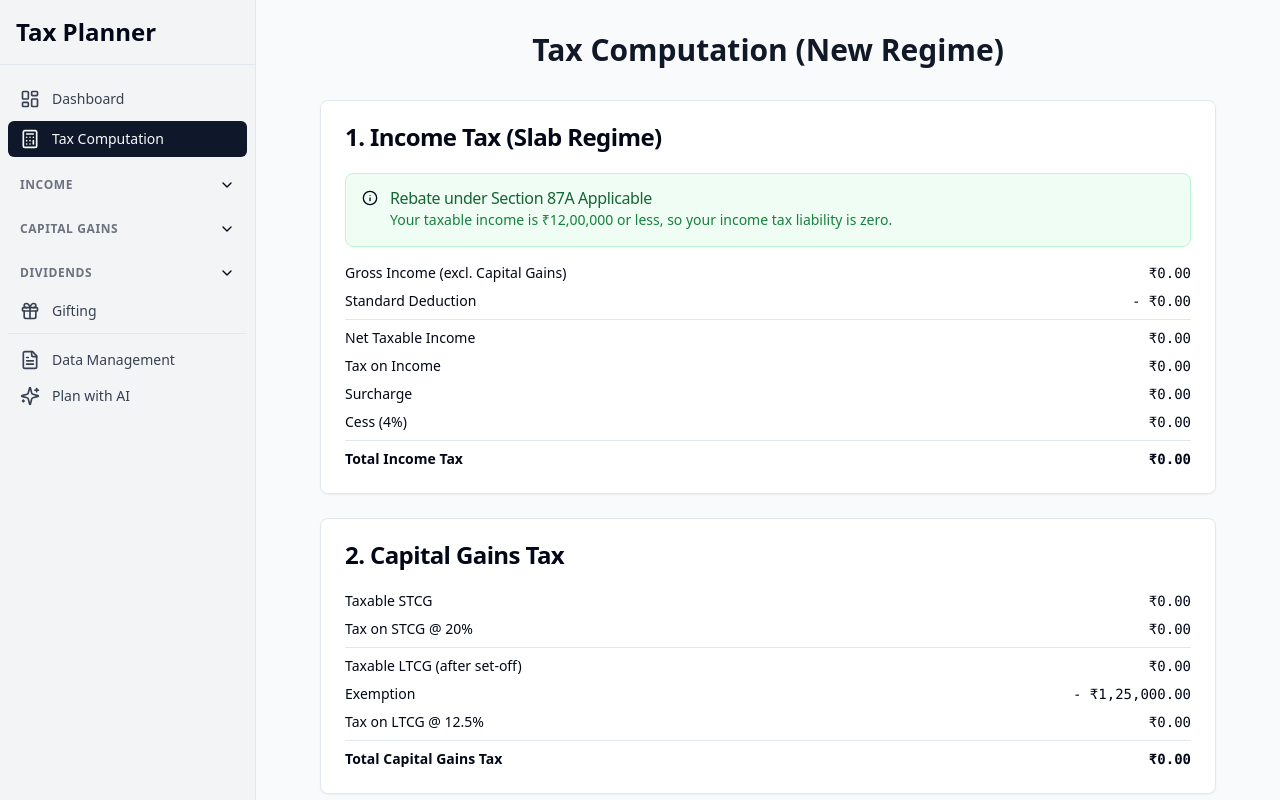
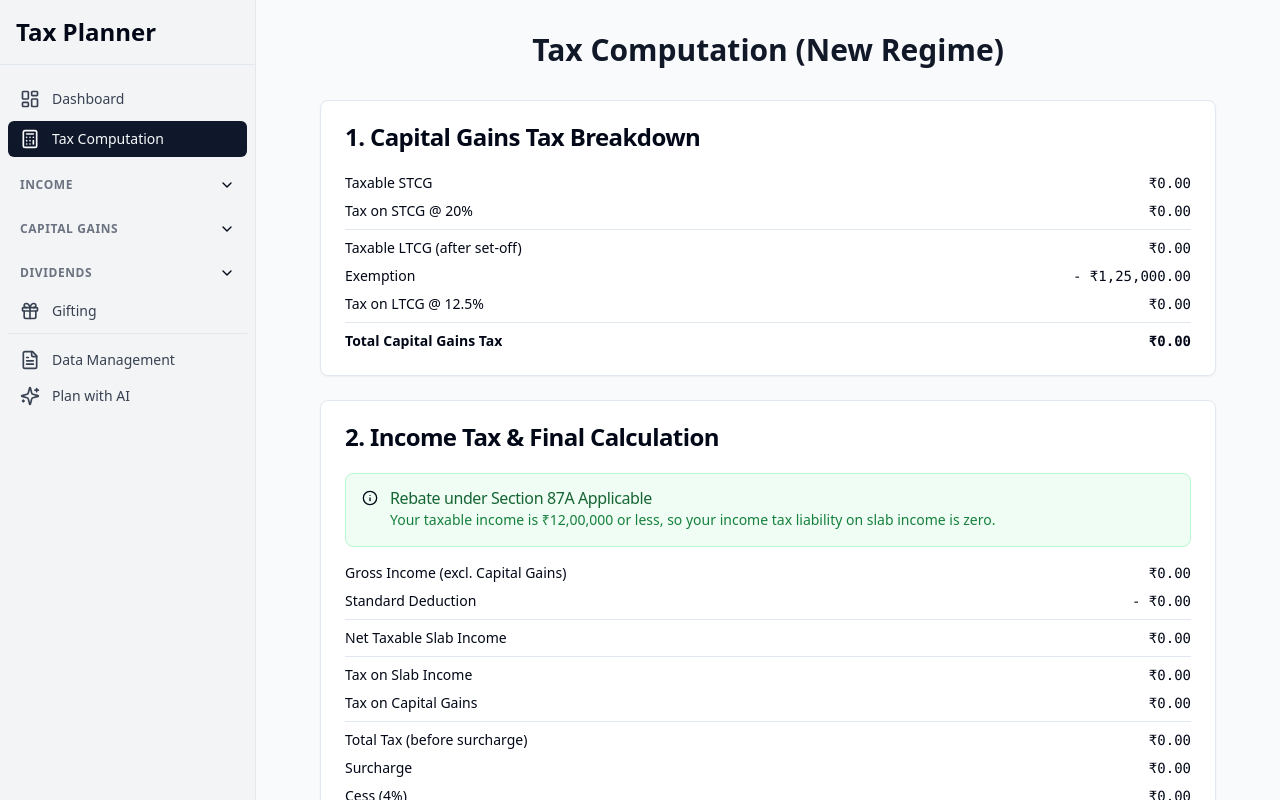
Before and after one commit to bravetux/NewTax_Computation, a React (Vite) app: page /tax-computation in a window 1280 px wide. Built offline with nearby package versions, Linux system fonts and the light colour scheme.

Commit message:
[dyad] Integrated tax computation and updated page layout - wrote 3 file(s)

```diff
--- a/src/components/GiftingRecipientCard.tsx
+++ b/src/components/GiftingRecipientCard.tsx
@@ -128,41 +128,25 @@ const GiftingRecipientCard: React.FC<GiftingRecipientCardProps> = ({
                 </AlertDescription>
               </Alert>
             )}
+            {taxDetails.stclSetOff > 0 && (
+              <Alert variant="default" className="bg-blue-50 dark:bg-blue-900/20 border-blue-200 dark:border-blue-700">
+                <Info className="h-4 w-4 text-blue-600 dark:text-blue-400" />
+                <AlertTitle className="text-blue-800 dark:text-blue-300">Loss Set-Off Applied</AlertTitle>
+                <AlertDescription className="text-blue-700 dark:text-blue-400">
+                  A short-term loss of ₹{taxDetails.stclSetOff.toLocaleString("en-IN")} has been set off against long-term gains.
+                </AlertDescription>
+              </Alert>
+            )}
 
             <div className="p-2 rounded-md bg-muted/50 space-y-2">
-              <Label className="font-semibold">Income Tax (Slab Regime)</Label>
-              <BreakdownRow label="Gross Slab Income" value={taxDetails.grossSlabIncome} />
-              <BreakdownRow label="Standard Deduction" value={taxDetails.standardDeduction} isNegative />
-              <Separator className="my-1" />
-              <BreakdownRow label="Net Taxable Income" value={taxDetails.netTaxableSlabIncome} className="font-medium" />
-              <BreakdownRow label="Tax on Income" value={taxDetails.slabTaxBeforeRebate} />
+              <BreakdownRow label="Net Taxable Slab Income" value={taxDetails.netTaxableSlabIncome} />
+              <BreakdownRow label="Tax on Slab Income" value={taxDetails.slabTaxBeforeRebate} />
+              <Separator />
+              <BreakdownRow label="Tax on Capital Gains" value={taxDetails.totalCapitalGainsTax} />
+              <Separator />
+              <BreakdownRow label="Total Tax (before surcharge)" value={taxDetails.totalTaxBeforeSurcharge} className="font-medium" />
               <BreakdownRow label="Surcharge" value={taxDetails.surcharge} />
               <BreakdownRow label="Cess (4%)" value={taxDetails.cess} />
-              <Separator className="my-1" />
-              <BreakdownRow label="Total Income Tax" value={taxDetails.totalIncomeTax} className="font-bold" />
-            </div>
-
-            <div className="p-2 rounded-md bg-muted/50 space-y-2">
-              <Label className="font-semibold">Capital Gains Tax</Label>
-              {taxDetails.stclSetOff > 0 && (
-                <Alert variant="default" className="bg-blue-50 dark:bg-blue-900/20 border-blue-200 dark:border-blue-700">
-                  <Info className="h-4 w-4 text-blue-600 dark:text-blue-400" />
-                  <AlertTitle className="text-blue-800 dark:text-blue-300">Loss Set-Off Applied</AlertTitle>
-                  <AlertDescription className="text-blue-700 dark:text-blue-400">
-                    A short-term loss of ₹{taxDetails.stclSetOff.toLocaleString("en-IN")} has been set off against long-term gains.
-                  </AlertDescription>
-                </Alert>
-              )}
-              <BreakdownRow label="LTCG" value={Math.max(0, taxDetails.postSetOffLtcg)} />
-              <BreakdownRow label="Exemption" value={taxDetails.ltcgExemption} isNegative />
-              <Separator className="my-1" />
-              <BreakdownRow label="Taxable LTCG" value={taxDetails.taxableLtcg} />
-              <BreakdownRow label="Tax on LTCG @ 12.5%" value={taxDetails.ltcgTax} />
-              <Separator className="my-1" />
-              <BreakdownRow label="Taxable STCG" value={Math.max(0, taxDetails.postSetOffStcg)} />
-              <BreakdownRow label="Tax on STCG @ 20%" value={taxDetails.stcgTax} />
-              <Separator className="my-1" />
-              <BreakdownRow label="Total Capital Gains Tax" value={taxDetails.totalCapitalGainsTax} className="font-bold" />
             </div>
 
             <div className="text-lg font-bold p-2 bg-primary/10 dark:bg-primary/20 rounded-md text-center flex justify-between items-center">
--- a/src/pages/TaxComputationPage.tsx
+++ b/src/pages/TaxComputationPage.tsx
@@ -102,31 +102,7 @@ const TaxComputationPage: React.FC = () => {
 
         <div className="space-y-6">
           <Card>
-            <CardHeader><CardTitle>1. Income Tax (Slab Regime)</CardTitle></CardHeader>
-            <CardContent className="space-y-2">
-              {taxDetails.isRebateApplicable && (
-                <Alert variant="default" className="bg-green-50 dark:bg-green-900/20 border-green-200 dark:border-green-700 mb-4">
-                  <Info className="h-4 w-4 text-green-600 dark:text-green-400" />
-                  <AlertTitle className="text-green-800 dark:text-green-300">Rebate under Section 87A Applicable</AlertTitle>
-                  <AlertDescription className="text-green-700 dark:text-green-400">
-                    Your taxable income is ₹12,00,000 or less, so your income tax liability is zero.
-                  </AlertDescription>
-                </Alert>
-              )}
-              <BreakdownRow label="Gross Income (excl. Capital Gains)" value={taxDetails.grossSlabIncome} />
-              <BreakdownRow label="Standard Deduction" value={taxDetails.standardDeduction} isNegative />
-              <Separator />
-              <BreakdownRow label="Net Taxable Income" value={taxDetails.netTaxableSlabIncome} className="font-medium" />
-              <BreakdownRow label="Tax on Income" value={taxDetails.slabTaxBeforeRebate} />
-              <BreakdownRow label="Surcharge" value={taxDetails.surcharge} />
-              <BreakdownRow label="Cess (4%)" value={taxDetails.cess} />
-              <Separator />
-              <BreakdownRow label="Total Income Tax" value={taxDetails.totalIncomeTax} className="font-bold text-base" />
-            </CardContent>
-          </Card>
-
-          <Card>
-            <CardHeader><CardTitle>2. Capital Gains Tax</CardTitle></CardHeader>
+            <CardHeader><CardTitle>1. Capital Gains Tax Breakdown</CardTitle></CardHeader>
             <CardContent className="space-y-2">
               {taxDetails.stclSetOff > 0 && (
                   <Alert variant="default" className="bg-blue-50 dark:bg-blue-900/20 border-blue-200 dark:border-blue-700 mb-4">
@@ -148,12 +124,37 @@ const TaxComputationPage: React.FC = () => {
             </CardContent>
           </Card>
 
+          <Card>
+            <CardHeader><CardTitle>2. Income Tax & Final Calculation</CardTitle></CardHeader>
+            <CardContent className="space-y-2">
+              {taxDetails.isRebateApplicable && (
+                <Alert variant="default" className="bg-green-50 dark:bg-green-900/20 border-green-200 dark:border-green-700 mb-4">
+                  <Info className="h-4 w-4 text-green-600 dark:text-green-400" />
+                  <AlertTitle className="text-green-800 dark:text-green-300">Rebate under Section 87A Applicable</AlertTitle>
+                  <AlertDescription className="text-green-700 dark:text-green-400">
+                    Your taxable income is ₹12,00,000 or less, so your income tax liability on slab income is zero.
+                  </AlertDescription>
+                </Alert>
+              )}
+              <BreakdownRow label="Gross Income (excl. Capital Gains)" value={taxDetails.grossSlabIncome} />
+              <BreakdownRow label="Standard Deduction" value={taxDetails.standardDeduction} isNegative />
+              <Separator />
+              <BreakdownRow label="Net Taxable Slab Income" value={taxDetails.netTaxableSlabIncome} className="font-medium" />
+              <Separator />
+              <BreakdownRow label="Tax on Slab Income" value={taxDetails.slabTaxBeforeRebate} />
+              <BreakdownRow label="Tax on Capital Gains" value={taxDetails.totalCapitalGainsTax} />
+              <Separator />
+              <BreakdownRow label="Total Tax (before surcharge)" value={taxDetails.totalTaxBeforeSurcharge} className="font-medium" />
+              <BreakdownRow label="Surcharge" value={taxDetails.surcharge} />
+              <BreakdownRow label="Cess (4%)" value={taxDetails.cess} />
+              <Separator />
+              <BreakdownRow label="Total Tax Payable" value={taxDetails.totalTaxPayable} className="font-bold text-base" />
+            </CardContent>
+          </Card>
+
           <Card className="bg-primary/5 dark:bg-primary/10">
             <CardHeader><CardTitle>3. Final Tax Liability</CardTitle></CardHeader>
-            <CardContent className="space-y-2">
-              <BreakdownRow label="Total Income Tax" value={taxDetails.totalIncomeTax} className="text-base" />
-              <BreakdownRow label="Total Capital Gains Tax" value={taxDetails.totalCapitalGainsTax} className="text-base" />
-              <Separator />
+            <CardContent>
               <div className="flex justify-between text-xl font-bold pt-2">
                 <span>Total Tax Payable</span>
                 <span className="font-mono">₹{taxDetails.totalTaxPayable.toLocaleString("en-IN", { minimumFractionDigits: 2, maximumFractionDigits: 2 })}</span>
--- a/src/utils/taxCalculator.ts
+++ b/src/utils/taxCalculator.ts
@@ -20,10 +20,6 @@ export interface TaxCalculationResult {
   netTaxableSlabIncome: number;
   isRebateApplicable: boolean;
   slabTaxBeforeRebate: number;
-  surcharge: number;
-  taxBeforeCess: number;
-  cess: number;
-  totalIncomeTax: number;
 
   // Capital Gains Tax Calculation
   stclSetOff: number;
@@ -35,7 +31,10 @@ export interface TaxCalculationResult {
   stcgTax: number;
   totalCapitalGainsTax: number;
 
-  // Final
+  // Combined Final Calculation
+  totalTaxBeforeSurcharge: number;
+  surcharge: number;
+  cess: number;
   totalTaxPayable: number;
 }
 
@@ -58,11 +57,6 @@ export const calculateTax = (details: DetailedIncome): TaxCalculationResult => {
     if (netTaxableSlabIncome > 2400000) slabTaxBeforeRebate += (netTaxableSlabIncome - 2400000) * 0.30;
   }
 
-  const surcharge = netTaxableSlabIncome > 5000000 ? slabTaxBeforeRebate * 0.10 : 0;
-  const taxBeforeCess = slabTaxBeforeRebate + surcharge;
-  const cess = taxBeforeCess * 0.04;
-  const totalIncomeTax = taxBeforeCess + cess;
-
   // 2. Handle Capital Gains, including loss set-off
   const { stcg: originalStcg, ltcg: originalLtcg } = details;
   let stclSetOff = 0;
@@ -84,8 +78,18 @@ export const calculateTax = (details: DetailedIncome): TaxCalculationResult => {
   const stcgTax = stcgForTax * 0.20;
   const totalCapitalGainsTax = ltcgTax + stcgTax;
 
-  // 3. Total tax payable
-  const totalTaxPayable = totalIncomeTax + totalCapitalGainsTax;
+  // 3. Combined final calculation
+  const totalTaxBeforeSurcharge = slabTaxBeforeRebate + totalCapitalGainsTax;
+
+  const totalIncomeForSurcharge = netTaxableSlabIncome + stcgForTax + ltcgForTax;
+  let surcharge = 0;
+  if (totalIncomeForSurcharge > 5000000) {
+    surcharge = totalTaxBeforeSurcharge * 0.10;
+  }
+
+  const taxBeforeCess = totalTaxBeforeSurcharge + surcharge;
+  const cess = taxBeforeCess * 0.04;
+  const totalTaxPayable = taxBeforeCess + cess;
 
   return {
     grossSlabIncome,
@@ -95,10 +99,6 @@ export const calculateTax = (details: DetailedIncome): TaxCalculationResult => {
     netTaxableSlabIncome,
     isRebateApplicable,
     slabTaxBeforeRebate,
-    surcharge,
-    taxBeforeCess,
-    cess,
-    totalIncomeTax,
     stclSetOff,
     postSetOffStcg,
     postSetOffLtcg,
@@ -107,6 +107,9 @@ export const calculateTax = (details: DetailedIncome): TaxCalculationResult => {
     ltcgTax,
     stcgTax,
     totalCapitalGainsTax,
+    totalTaxBeforeSurcharge,
+    surcharge,
+    cess,
     totalTaxPayable,
   };
 };
```
